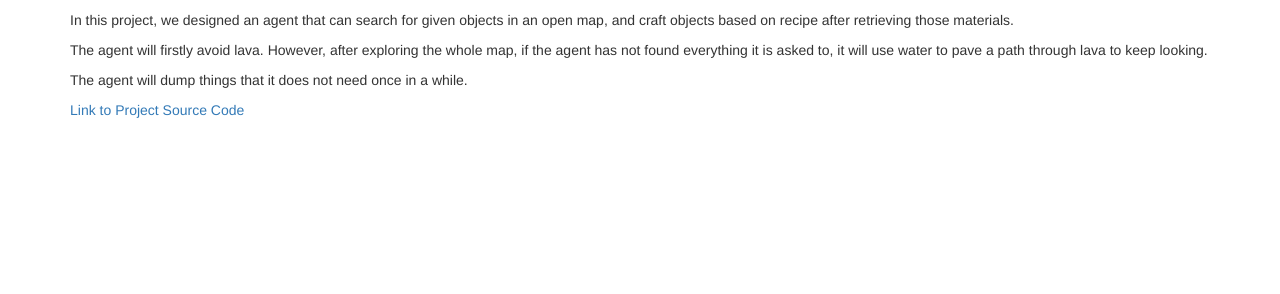
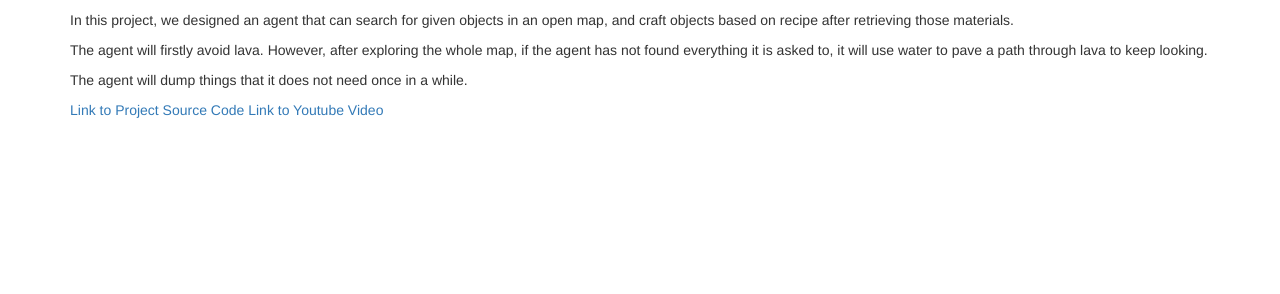
Before and after one commit to chicomy/Food_Hunting_Go, a Jekyll site: the page built from docs/index.md, in a window 1280 px wide. Shown: the part 223-517 px from the top of the page. Built offline with Jekyll 4.4.1, drawn with Linux system fonts in a browser that asks for light colours.

Commit message:
Update index.md

```diff
--- a/docs/index.md
+++ b/docs/index.md
@@ -13,3 +13,4 @@ The agent will firstly avoid lava. However, after exploring the whole map, if th
 The agent will dump things that it does not need once in a while.
 
 <a href="https://github.com/chicomy/CS_175_malmo_project/blob/master/docs/project2.py">Link to Project Source Code</a>
+<a href="https://youtu.be/lLSKd205U9M">Link to Youtube Video</a>
```
